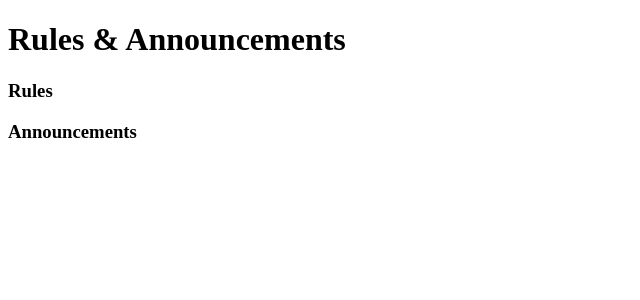
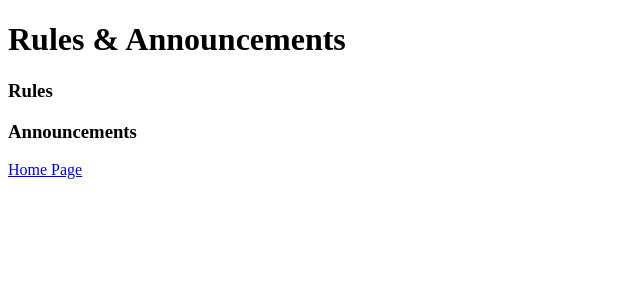
Before and after one commit to bentaylor238/AuctionApplication, a Django app: page /rules in a window 1280 px wide. Shown: the part 48-348 px from the top of the page, without its empty margins (0-640 px from the left). Run offline with Django 3.2, Linux system fonts and the light colour scheme; data comes from the database, SQL or seed files in the repository; some libraries are stand-ins or nearby versions.

Commit message:
added link to rules

```diff
--- a/auction_app/templates/rules.html
+++ b/auction_app/templates/rules.html
@@ -17,5 +17,6 @@
     {{rules.rulesContent}}
     <h3>Announcements</h3>
     {{rules.announcementsContent}}
+    <a href="{% url 'home'%}">Home Page</a>
   {% endif %}
 {% endblock %}
--- a/auction_app/urls.py
+++ b/auction_app/urls.py
@@ -15,4 +15,5 @@ urlpatterns = [
     path('rules', views.rules, name='rules'),
     path('create_account', views.CreateAccount.as_view(), name='create_account'),
     path('', include('django.contrib.auth.urls')), #auth.urls includes the login url
+    path('',views.home, name='home'),
 ]
```
